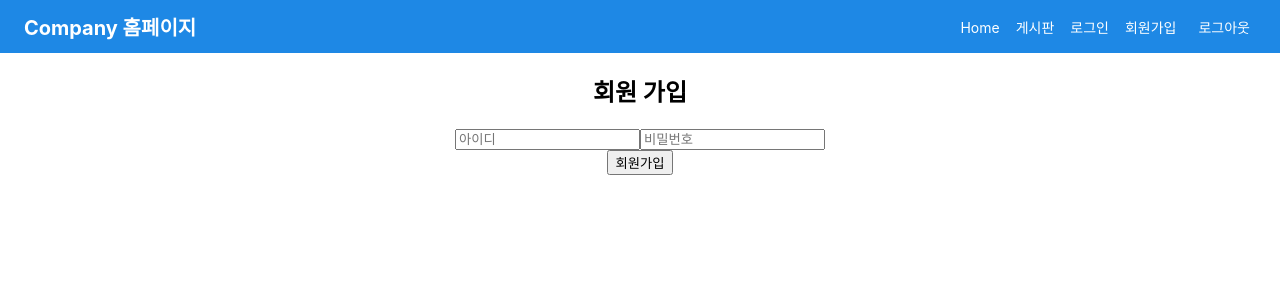
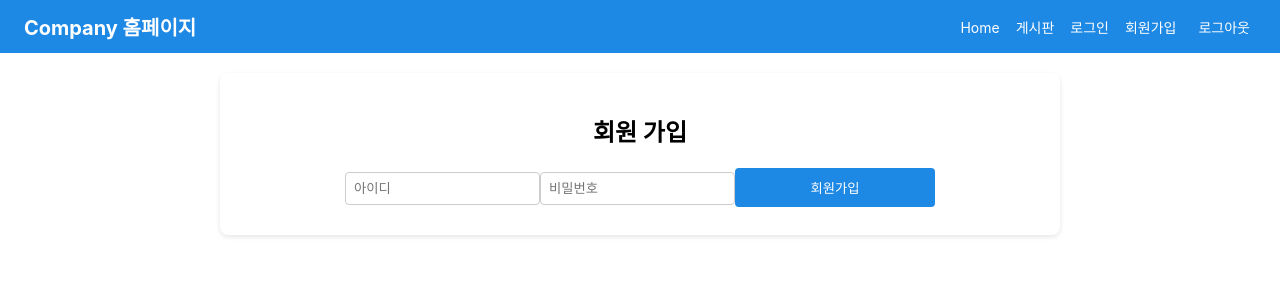
Before and after one commit to khyuna0/react_board_project, a React (Create React App) app: page /signup in a window 1280 px wide. Shown: the top 300 px of the page. Built offline with nearby package versions, Linux system fonts and the light colour scheme.

Commit message:
회원가입 기능 추가

```diff
--- /dev/null
+++ b/src/api/axiosConfig.js
@@ -0,0 +1,8 @@
+import axios from "axios";
+
+const api = axios.create({
+    baseURL: "http://localhost:8888", // 스프링부트 백엔드 기본 url
+    withCredentials:true // 세션 쿠키 전달
+});
+
+export default api;
--- /dev/null
+++ b/src/pages/Signup.css
@@ -0,0 +1,33 @@
+.form-container {
+    max-width: 800px;
+    margin: 20px auto;
+    padding: 20px;
+    background-color: white;
+    border-radius: 8px;
+    box-shadow:  0 2px 5px rgba(0, 0, 0, 0.1);
+    display: flex;
+    flex-direction: column;
+    align-items: center;
+}
+.form-container input {
+    padding: 8px;
+    border: 1px solid #cccccc;
+    border-radius: 4px;
+    margin-bottom: 10px;
+}
+.form-container button {
+    padding: 10px;
+    border: 1px solid #cccccc;
+    border-radius: 4px;
+    background-color: #1e88e5;
+    color: white;
+    border: none;
+    cursor: pointer;
+    margin-bottom: 10px;
+    width: 200px;
+    margin: 0 auto;
+}
+.form-container button:hover {
+    background-color: #1b77c7;
+    color: white;
+}
--- a/src/pages/Signup.js
+++ b/src/pages/Signup.js
@@ -1,11 +1,23 @@
 import { useState } from "react";
+import "./Signup.css"
+import { useNavigate } from "react-router-dom";
+// import axios from "axios";
+import api from "../api/axiosConfig";
 
 function Signup () {
     const [username, setUsername] = useState("");
     const [password, setPassword] = useState("");
+    const navigate = useNavigate();
 
-    const handleSignup = () => {
-
+    const handleSignup = async(e) => {
+        try {
+            await api.post("/api/auth/signup", {username, password})
+           alert("회원가입 성공!");
+           navigate("/login");
+        }catch (err) {
+            console.error("회원가입 실패 :", err )
+            alert("회원가입 실패");
+        }
     }
 
     return (
@@ -17,8 +29,8 @@
 
                 <input type="password" placeholder="비밀번호" value={password}
                 onChange={(e) => setPassword(e.target.value)}/>
+                <button type="submit">회원가입</button>
             </form>
-            <button type="submit">회원가입</button>
         </div>
     )
 }
```
